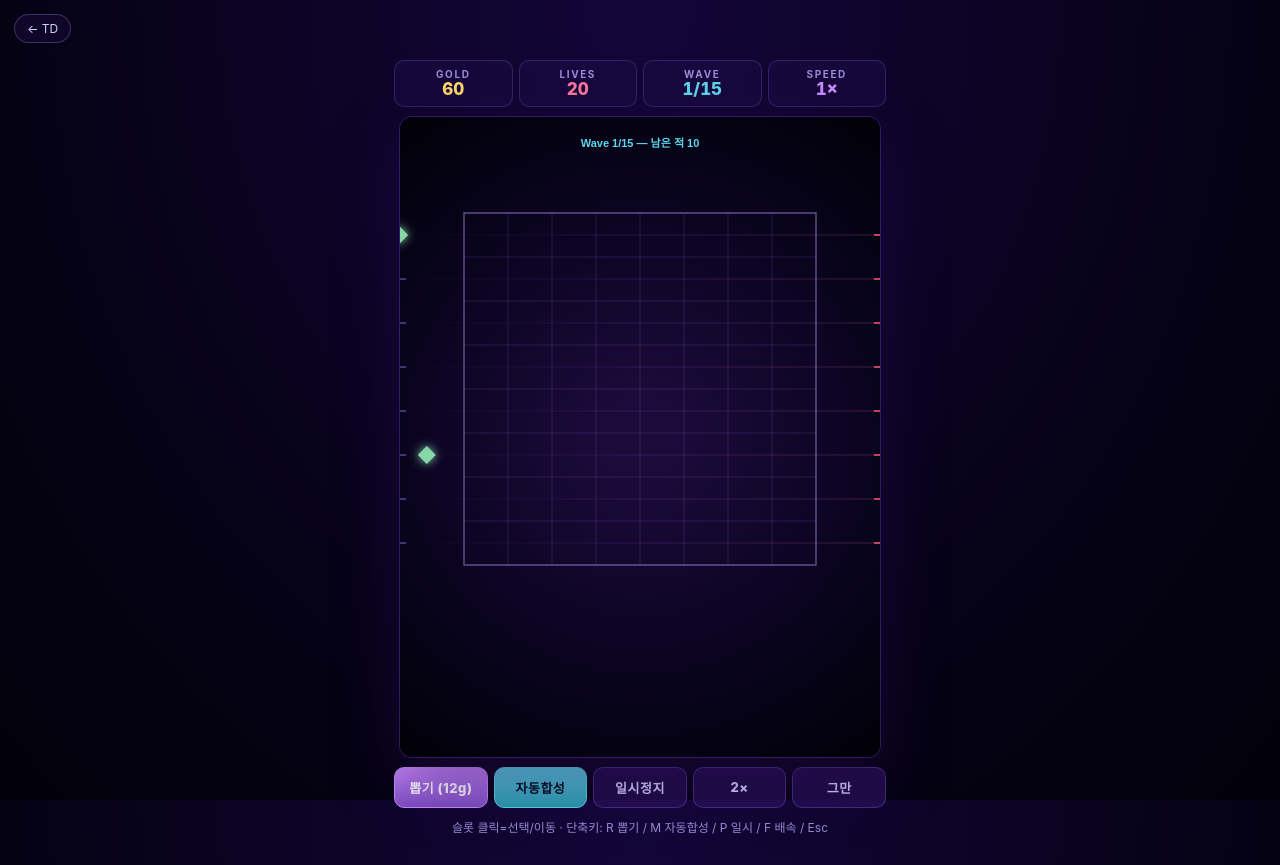
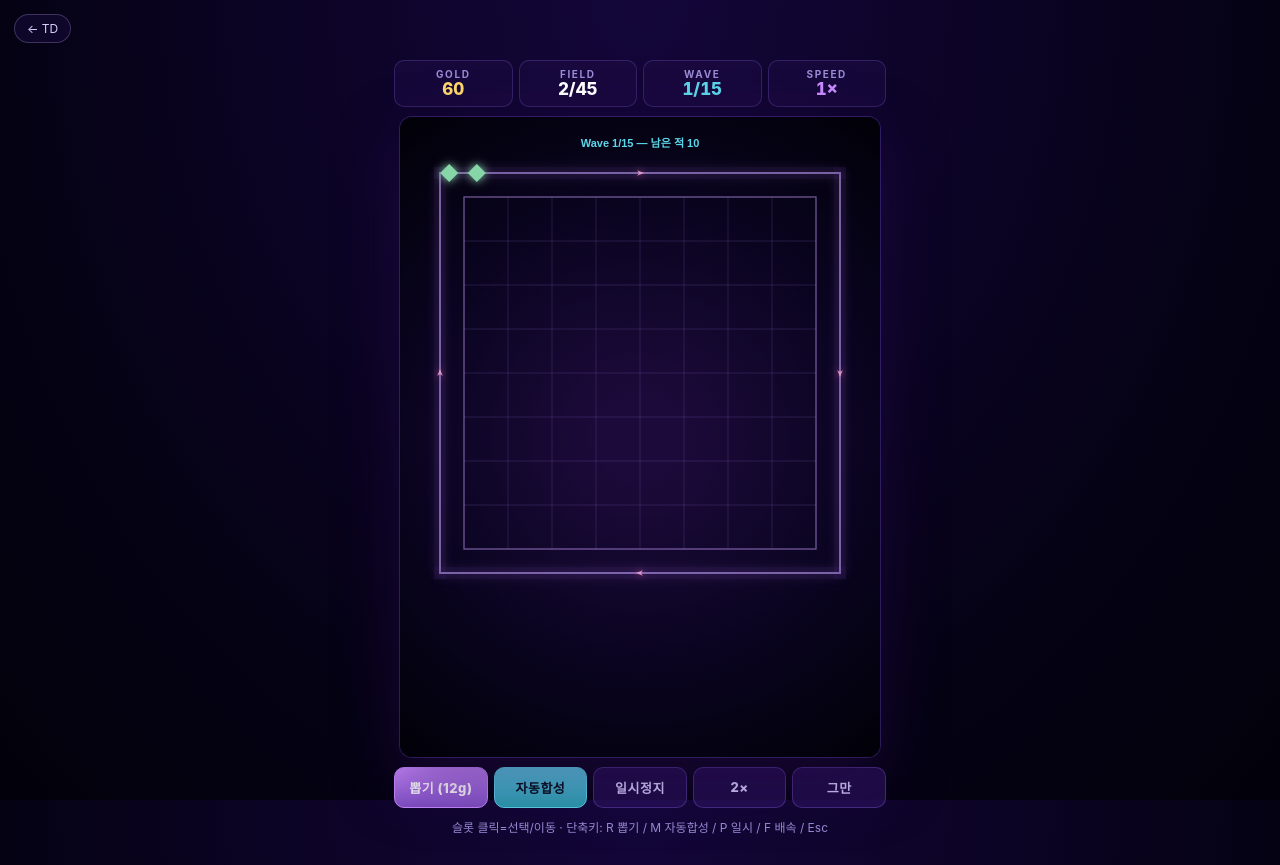
Before and after one commit to pplenty/lab-games, a website: page public/td/games/roll-defense/index.html in a window 1280 px wide. Both pictures are taken after a click on the button "출 발". Drawn offline with Linux system fonts and the light colour scheme.

Commit message:
fix(roll-defense): rectangle loop track + alive-cap game over
Aligns with classic StarCraft 2 Random TD mechanics:
- Enemies no longer travel in 8 straight lanes left→right
- Single rectangular loop track around the 8x8 grid (TRACK_SEGS), clockwise
- Enemies persist on the track until killed (laps counted, no escape)
- Game over when alive enemy count exceeds ECONOMY.maxAlive (default 45)
- Lives system removed entirely; HUD shows FIELD count instead (color
  shifts yellow → red as the cap approaches)
- Wave progression decoupled from kills: as soon as spawns finish for a
  wave, the next wave starts (so the field can fill if the player can't
  keep up). Final wave still requires clearing the field to win.
- Target priority now uses total track-progress (laps × loop_length +
  segment offset + segment progress) instead of raw x — keeps focus on
  the most advanced threat
- New drawTrack(): glowing rectangle outline + 4 direction arrows on each
  side midpoint + soft purple fill on the track strip
- Title rules updated to describe the loop + alive-cap explicitly

Balance knobs added: ECONOMY.maxAlive, ECONOMY.warnAlive (HUD color).

```diff
--- a/public/td/games/roll-defense/index.html
+++ b/public/td/games/roll-defense/index.html
@@ -184,13 +184,27 @@ const GRID_COLS = 8, GRID_ROWS = 8;
 const GRID_W = GRID_COLS * CELL;          // 352
 const GRID_H = GRID_ROWS * CELL;          // 352
 const GRID_X = (W - GRID_W) / 2;          // 64
-const GRID_Y = 96;                        // 격자 시작 y
-const LANE_Y = (row) => GRID_Y + row * CELL + CELL / 2;
+const GRID_Y = 80;                        // 격자 시작 y
+
+// 루프 트랙: 격자 외곽 24px 떨어진 사각형, 시계방향
+const TRACK_PAD = 24;
+const TX1 = GRID_X - TRACK_PAD;
+const TY1 = GRID_Y - TRACK_PAD;
+const TX2 = GRID_X + GRID_W + TRACK_PAD;
+const TY2 = GRID_Y + GRID_H + TRACK_PAD;
+const TRACK_SEGS = [
+  { x1: TX1, y1: TY1, x2: TX2, y2: TY1 },   // 상 (좌→우)
+  { x1: TX2, y1: TY1, x2: TX2, y2: TY2 },   // 우 (상→하)
+  { x1: TX2, y1: TY2, x2: TX1, y2: TY2 },   // 하 (우→좌)
+  { x1: TX1, y1: TY2, x2: TX1, y2: TY1 }    // 좌 (하→상)
+];
+const TRACK_SEG_LEN = TRACK_SEGS.map(s => Math.hypot(s.x2 - s.x1, s.y2 - s.y1));
 
 /* ---------- Economy ---------- */
 const ECONOMY = {
   startGold: 60,
-  startLives: 20,
+  maxAlive: 45,             // 화면에 동시 N마리 초과 시 게임 오버
+  warnAlive: 35,            // HUD 경고 색 임계
   rollBaseCost: 12,
   rollCostInc: 0,           // 매 뽑기마다 증가량 (0 = 고정)
   waveBonusGold: 25,
@@ -374,7 +388,8 @@ function showTitle(){
         <h3>R U L E S</h3>
         <div>· <b>뽑기</b>로 무작위 타워 1개를 빈 슬롯에 받음 (1성, 가끔 2성).</div>
         <div>· <b>같은 종류 + 같은 등급 3개 → 1단 위로 합성</b> (자동/수동 토글).</div>
-        <div>· 적은 격자 라인을 좌→우로 통과. 출구 도달 시 라이프 -1.</div>
+        <div>· 적은 격자 외곽 사각 루프를 시계방향으로 <b>빙글빙글</b> 돕니다 (죽지 않으면 영원히).</div>
+        <div>· 누적되어 화면에 <b>${ECONOMY.maxAlive}마리 초과</b>하면 즉시 게임 오버.</div>
         <div>· 슬롯 클릭으로 선택 → 다른 슬롯 클릭으로 이동/스왑, 또는 판매.</div>
         <div>· 키: <b>R</b> 뽑기 / <b>M</b> 자동합성 / <b>P</b> 일시정지 / <b>F</b> 배속 / <b>Esc</b> 해제</div>
       </div>
@@ -393,7 +408,6 @@ function showTitle(){
 function startGame(){
   state = {
     gold: ECONOMY.startGold,
-    lives: ECONOMY.startLives,
     score: 0,
     waveIdx: 0,             // 0..14
     wavesCleared: 0,
@@ -425,7 +439,7 @@ function buildLayout(){
   root.innerHTML = `
     <div class="hud">
       <div class="stat gold"><span class="l">GOLD</span><span class="v" id="hud-gold">0</span></div>
-      <div class="stat lives"><span class="l">LIVES</span><span class="v" id="hud-lives">0</span></div>
+      <div class="stat lives"><span class="l">FIELD</span><span class="v" id="hud-field">0/${ECONOMY.maxAlive}</span></div>
       <div class="stat wave"><span class="l">WAVE</span><span class="v" id="hud-wave">0/15</span></div>
       <div class="stat speed"><span class="l">SPEED</span><span class="v" id="hud-speed">1×</span></div>
     </div>
@@ -447,7 +461,7 @@ function buildLayout(){
   `;
   hudEls = {
     gold: document.getElementById('hud-gold'),
-    lives: document.getElementById('hud-lives'),
+    field: document.getElementById('hud-field'),
     wave: document.getElementById('hud-wave'),
     speed: document.getElementById('hud-speed')
   };
@@ -763,9 +777,9 @@ function tickSpawns(dt){
 
 function spawnEnemy(type){
   const def = ENEMY_STATS[type];
-  const lane = Math.floor(Math.random() * GRID_ROWS);
+  const startSeg = TRACK_SEGS[0];
   state.enemies.push({
-    type, x: -10, y: LANE_Y(lane),
+    type, x: startSeg.x1, y: startSeg.y1,
     hp: def.hp, maxHp: def.hp,
     speed: def.speed,
     slowUntil: 0,
@@ -773,9 +787,10 @@ function spawnEnemy(type){
     r: def.r,
     color: def.color,
     reward: def.gold,
-    lane,
-    dead: false,
-    escaped: false
+    segIdx: 0,
+    segProgress: 0,
+    laps: 0,
+    dead: false
   });
 }
 
@@ -794,7 +809,9 @@ function endWave(){
 
 function winGame(){
   state.waveState = 'won';
-  state.score += state.lives * 30 + state.gold;
+  // 보너스: 화면이 깨끗할수록 + 남은 골드
+  const cleanBonus = Math.max(0, ECONOMY.maxAlive - state.enemies.length) * 20;
+  state.score += cleanBonus + state.gold;
   finishUI(true);
 }
 function loseGame(){
@@ -813,7 +830,7 @@ function finishUI(won){
   });
   setOverlay(`
     <h2>${won ? '🏆 클리어!' : '💥 게임 오버'}</h2>
-    <p>웨이브 ${state.wavesCleared}/15 · 라이프 ${Math.max(0, state.lives)} · 골드 ${state.gold}</p>
+    <p>웨이브 ${state.wavesCleared}/15 · 필드 ${state.enemies.length}/${ECONOMY.maxAlive} · 골드 ${state.gold}</p>
     <div style="font-size:42px; font-weight:900; color:${won ? '#c98aff' : '#ff7799'}; margin: 12px 0; line-height:1; font-variant-numeric: tabular-nums;">${state.score}</div>
     ${isBest ? '<div class="ribbon">NEW BEST</div>' : ''}
     <div style="margin-top: 16px;">
@@ -836,7 +853,7 @@ function fireTower(t, target){
     addBeam(t.x, t.y, target.x, target.y, t.color, 0.16);
     addExplosion(target.x, target.y, t.aoeRadius, t.color);
     for (const e of state.enemies){
-      if (e.dead || e.escaped) continue;
+      if (e.dead) continue;
       const dx = e.x - target.x, dy = e.y - target.y;
       if (dx*dx + dy*dy <= t.aoeRadius * t.aoeRadius){
         e.hp -= t.dmg;
@@ -853,7 +870,7 @@ function fireTower(t, target){
     const ey = t.y + dy * t.range;
     addBeam(t.x, t.y, ex, ey, t.color, 0.28);
     for (const e of state.enemies){
-      if (e.dead || e.escaped) continue;
+      if (e.dead) continue;
       const dist = pointSegDist(e.x, e.y, t.x, t.y, ex, ey);
       if (dist < e.r + 5){
         e.hp -= t.dmg;
@@ -877,21 +894,35 @@ function step(dt){
     tickSpawns(dt);
   }
 
-  // 적 이동
+  // 적 이동 (사각 루프)
   for (const e of state.enemies){
-    if (e.dead || e.escaped) continue;
+    if (e.dead) continue;
     const slow = e.slowUntil > state.time ? e.slowFactor : 1;
-    e.x += e.speed * slow * dt;
-    if (e.x > W + 20){
-      e.escaped = true;
-      state.lives -= 1;
-      if (state.lives <= 0){ loseGame(); return; }
+    let remaining = e.speed * slow * dt;
+    let guard = 0;
+    while (remaining > 0 && guard < 8){
+      const segLen = TRACK_SEG_LEN[e.segIdx];
+      const left = segLen - e.segProgress;
+      if (remaining < left){
+        e.segProgress += remaining;
+        remaining = 0;
+      } else {
+        remaining -= left;
+        e.segIdx = (e.segIdx + 1) % TRACK_SEGS.length;
+        e.segProgress = 0;
+        if (e.segIdx === 0) e.laps += 1;
+      }
+      guard += 1;
     }
+    const seg = TRACK_SEGS[e.segIdx];
+    const t = e.segProgress / TRACK_SEG_LEN[e.segIdx];
+    e.x = seg.x1 + (seg.x2 - seg.x1) * t;
+    e.y = seg.y1 + (seg.y2 - seg.y1) * t;
   }
 
   // 사망 처리
   for (const e of state.enemies){
-    if (!e.dead && !e.escaped && e.hp <= 0){
+    if (!e.dead && e.hp <= 0){
       e.dead = true;
       state.gold += e.reward;
       state.score += e.reward;
@@ -899,7 +930,13 @@ function step(dt){
       spawnKillParticles(e);
     }
   }
-  state.enemies = state.enemies.filter(e => !e.dead && !e.escaped);
+  state.enemies = state.enemies.filter(e => !e.dead);
+
+  // 동시 적 수 초과 시 게임 오버
+  if (state.enemies.length > ECONOMY.maxAlive){
+    loseGame();
+    return;
+  }
 
   // 타워 사격
   for (const t of state.slots){
@@ -908,12 +945,16 @@ function step(dt){
     if (t.flash > 0) t.flash -= dt;
     let best = null, bestProgress = -1;
     for (const e of state.enemies){
-      if (e.dead || e.escaped) continue;
+      if (e.dead) continue;
       const dx = e.x - t.x, dy = e.y - t.y;
       const d2 = dx*dx + dy*dy;
       if (d2 > t.range * t.range) continue;
-      if (e.x > bestProgress){
-        bestProgress = e.x;
+      // 트랙 진행도가 가장 높은 적 (사이클 수 + 세그먼트 + 진행거리)
+      const totalLen = TRACK_SEG_LEN.reduce((a, b) => a + b, 0);
+      const offsetBefore = TRACK_SEG_LEN.slice(0, e.segIdx).reduce((a, b) => a + b, 0);
+      const progress = e.laps * totalLen + offsetBefore + e.segProgress;
+      if (progress > bestProgress){
+        bestProgress = progress;
         best = e;
       }
     }
@@ -950,9 +991,15 @@ function step(dt){
   state.floatTexts = state.floatTexts.filter(f => f.life > 0);
 
   // 웨이브 종료 검사
+  // 적이 사각 루프를 돌며 안 죽는 구조라, 적 처치와 무관하게 spawn 완료 시 다음 웨이브로 자동 진행.
+  // 마지막 웨이브만은 적 0이 되어야 승리.
   if (state.waveState === 'wave'){
-    if (state.entryIdx >= state.spawnEntries.length && state.enemies.length === 0){
-      endWave();
+    if (state.entryIdx >= state.spawnEntries.length){
+      if (state.waveIdx + 1 >= WAVES.length){
+        if (state.enemies.length === 0) winGame();
+      } else {
+        endWave();
+      }
     }
   }
 }
@@ -999,33 +1046,8 @@ function render(){
   ctx.fillStyle = bg;
   ctx.fillRect(0, 0, W, H);
 
-  // 라인 (적 경로 = 격자 각 행)
-  ctx.save();
-  for (let row = 0; row < GRID_ROWS; row++){
-    const y = LANE_Y(row);
-    const grad = ctx.createLinearGradient(0, y, W, y);
-    grad.addColorStop(0, 'rgba(140,90,220,.0)');
-    grad.addColorStop(0.5, 'rgba(140,90,220,.18)');
-    grad.addColorStop(1, 'rgba(255,120,150,.22)');
-    ctx.strokeStyle = grad;
-    ctx.lineWidth = 1;
-    ctx.beginPath();
-    ctx.moveTo(0, y);
-    ctx.lineTo(W, y);
-    ctx.stroke();
-  }
-  ctx.restore();
-
-  // 입구/출구 표시
-  ctx.save();
-  for (let row = 0; row < GRID_ROWS; row++){
-    const y = LANE_Y(row);
-    ctx.fillStyle = 'rgba(140,90,220,.5)';
-    ctx.fillRect(0, y - 1, 6, 2);
-    ctx.fillStyle = 'rgba(255,90,120,.7)';
-    ctx.fillRect(W - 6, y - 1, 6, 2);
-  }
-  ctx.restore();
+  // 루프 트랙 (사각 + 글로우)
+  drawTrack();
 
   // 격자
   ctx.save();
@@ -1160,10 +1182,70 @@ function render(){
 
   // HUD 업데이트
   hudEls.gold.textContent = state.gold;
-  hudEls.lives.textContent = state.lives;
+  const alive = state.enemies.length;
+  hudEls.field.textContent = alive + '/' + ECONOMY.maxAlive;
+  hudEls.field.style.color = alive >= ECONOMY.warnAlive ? '#ff7799' : (alive >= ECONOMY.warnAlive * 0.65 ? '#ffd96b' : '#ff7799');
+  // 평상시엔 분홍, 안전권엔 흰색에 가깝게
+  if (alive < ECONOMY.warnAlive * 0.5) hudEls.field.style.color = '#fff';
   hudEls.wave.textContent = (state.waveState === 'wave' ? (state.waveIdx + 1) : state.wavesCleared) + '/15';
   hudEls.speed.textContent = state.paused ? '||' : state.speed + '×';
   refreshRollBtn();
+}
+
+function drawTrack(){
+  // 외곽 글로우 라인 (시계방향 화살표 같이)
+  ctx.save();
+  ctx.shadowColor = '#c98aff';
+  ctx.shadowBlur = 12;
+  ctx.strokeStyle = 'rgba(200,170,255,.55)';
+  ctx.lineWidth = 2;
+  ctx.beginPath();
+  ctx.moveTo(TX1, TY1);
+  ctx.lineTo(TX2, TY1);
+  ctx.lineTo(TX2, TY2);
+  ctx.lineTo(TX1, TY2);
+  ctx.closePath();
+  ctx.stroke();
+  ctx.restore();
+
+  // 트랙 진행 방향 표시 (각 변 가운데에 작은 ▶)
+  ctx.save();
+  ctx.fillStyle = 'rgba(255,180,220,.7)';
+  ctx.shadowColor = '#ff5b9c';
+  ctx.shadowBlur = 6;
+  const arrowSize = 4;
+  // 상변 중앙 (→)
+  drawArrow(ctx, (TX1 + TX2) / 2, TY1, 0, arrowSize);
+  // 우변 중앙 (↓)
+  drawArrow(ctx, TX2, (TY1 + TY2) / 2, Math.PI / 2, arrowSize);
+  // 하변 중앙 (←)
+  drawArrow(ctx, (TX1 + TX2) / 2, TY2, Math.PI, arrowSize);
+  // 좌변 중앙 (↑)
+  drawArrow(ctx, TX1, (TY1 + TY2) / 2, -Math.PI / 2, arrowSize);
+  ctx.restore();
+
+  // 트랙 영역 살짝 채움 (적이 다닐 공간)
+  ctx.save();
+  ctx.fillStyle = 'rgba(140,90,220,.05)';
+  ctx.fillRect(TX1 - 6, TY1 - 6, (TX2 - TX1) + 12, 12);
+  ctx.fillRect(TX1 - 6, TY2 - 6, (TX2 - TX1) + 12, 12);
+  ctx.fillRect(TX1 - 6, TY1 - 6, 12, (TY2 - TY1) + 12);
+  ctx.fillRect(TX2 - 6, TY1 - 6, 12, (TY2 - TY1) + 12);
+  ctx.restore();
+}
+
+function drawArrow(c, x, y, angle, size){
+  c.save();
+  c.translate(x, y);
+  c.rotate(angle);
+  c.beginPath();
+  c.moveTo(size, 0);
+  c.lineTo(-size * 0.7, size * 0.7);
+  c.lineTo(-size * 0.3, 0);
+  c.lineTo(-size * 0.7, -size * 0.7);
+  c.closePath();
+  c.fill();
+  c.restore();
 }
 
 function drawTopOverlay(){
```
